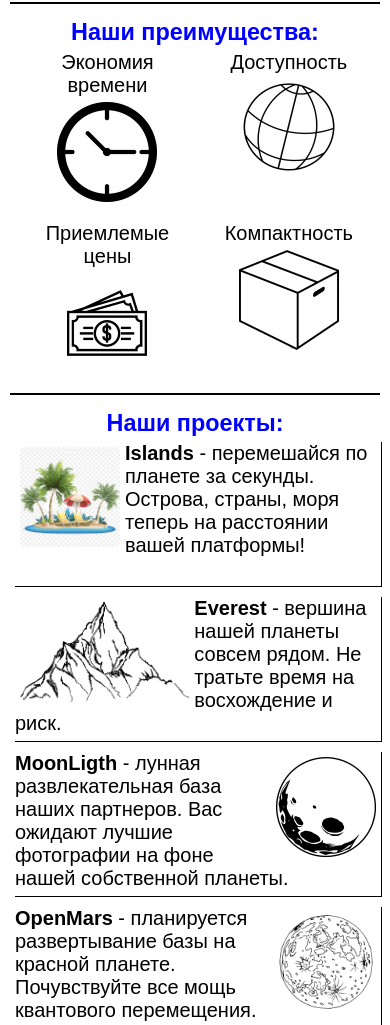
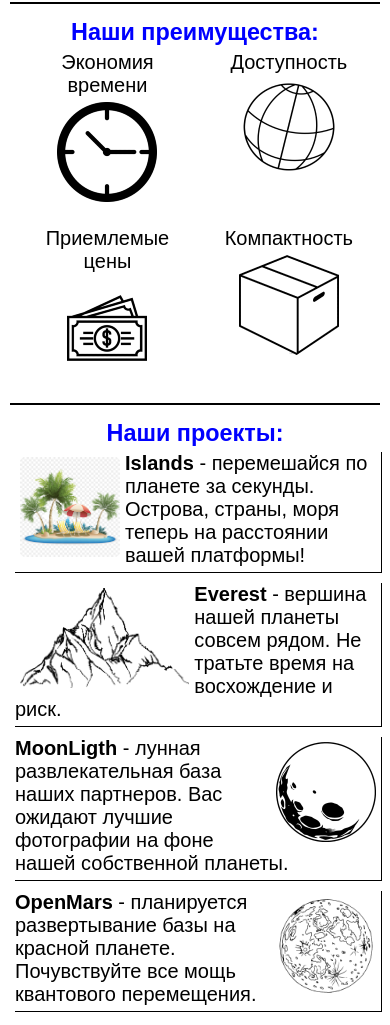
Before and after one commit to Alexander261020/QuantumT, a plain HTML site: page index.html in a window 390 px wide. Shown: the part 1617-2642 px from the top of the page. Drawn offline with Linux system fonts and the light colour scheme.

Commit message:
version 2-1

```diff
--- a/css/divs.css
+++ b/css/divs.css
@@ -64,6 +64,8 @@
 @media (max-width: 750px){
   .part-1-2 {
     width: 99%;
+    min-height: 0px;
+    padding-bottom: 5px;
   }
 }
 
```
